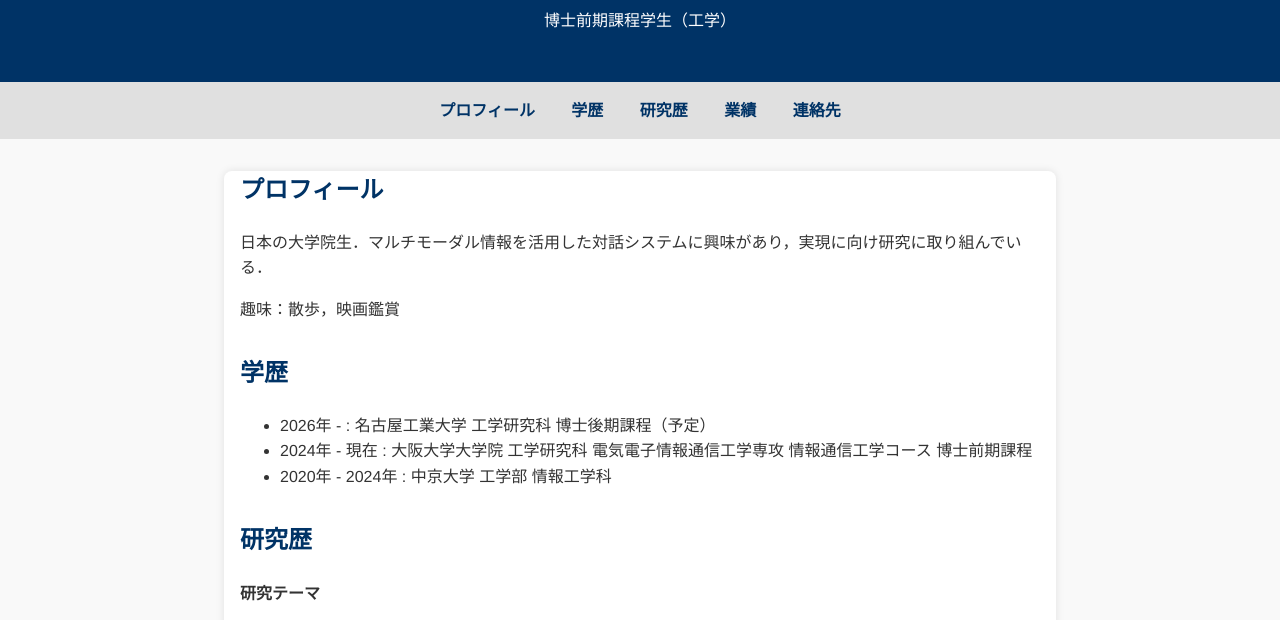
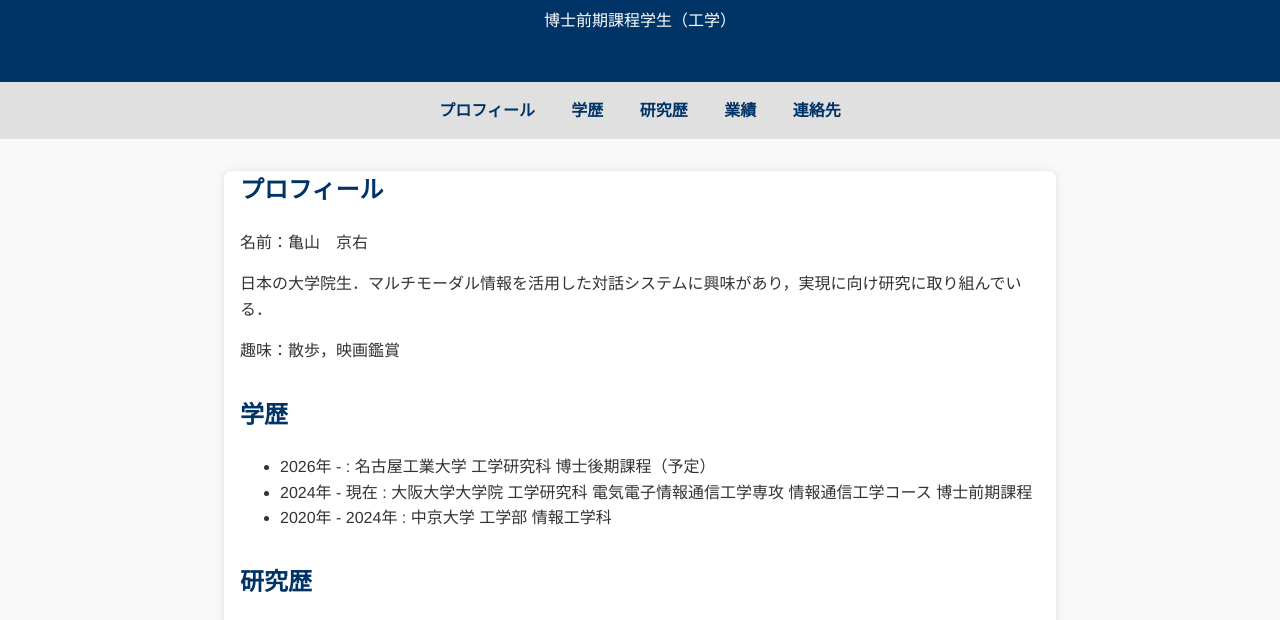
Before and after one commit to KeKm319/KeKm319.github.io, a plain HTML site: page index.html in a window 1280 px wide. Shown: the part 118-738 px from the top of the page. Drawn offline with Linux system fonts and the light colour scheme.

Commit message:
Update index.html

```diff
--- a/index.html
+++ b/index.html
@@ -25,6 +25,7 @@
     <main>
         <section id="profile">
             <h2>プロフィール</h2>
+            名前：亀山　京右
             <p>
                 日本の大学院生．マルチモーダル情報を活用した対話システムに興味があり，実現に向け研究に取り組んでいる．
             </p>
```
